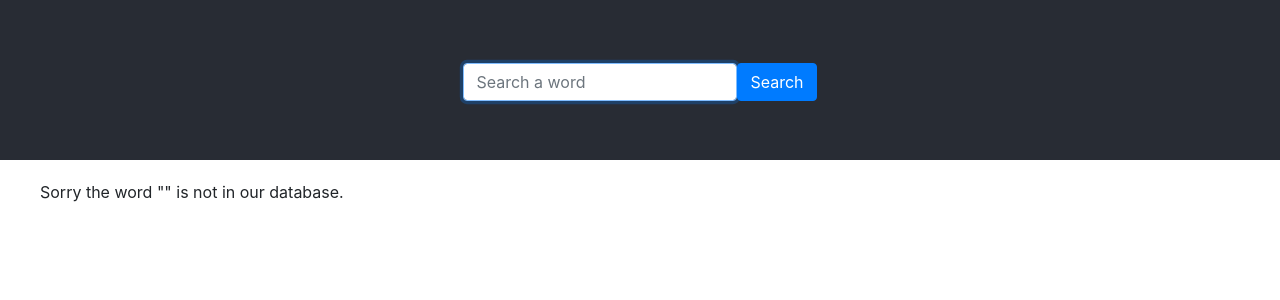
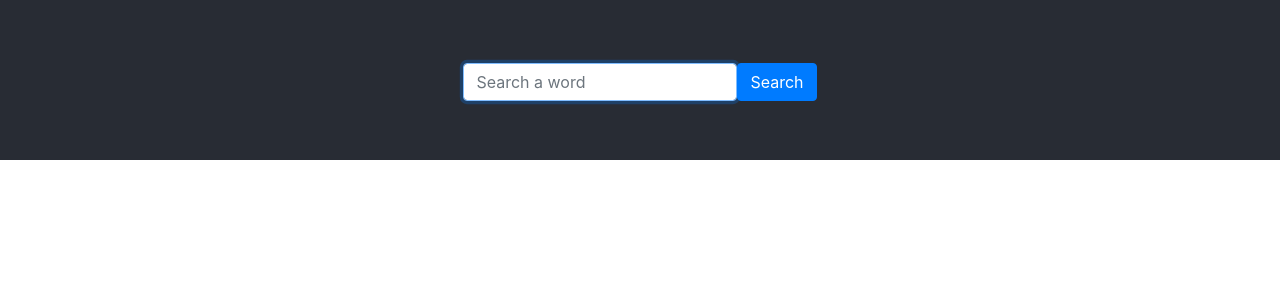
Before and after one commit to MishC/dictionary-project, a React (Create React App) app: page / in a window 1280 px wide. Shown: the top 300 px of the page. Built offline with nearby package versions, Linux system fonts and the light colour scheme.

Commit message:
return null if not the result

```diff
--- a/src/Results.js
+++ b/src/Results.js
@@ -20,10 +20,6 @@ export default function Results(props) {
       </div>
     );
   } else {
-    return (
-      <div class="Result">
-        <p> Sorry the word "{props.keyword}" is not in our database.</p>
-      </div>
-    );
+    return null;
   }
 }
```
